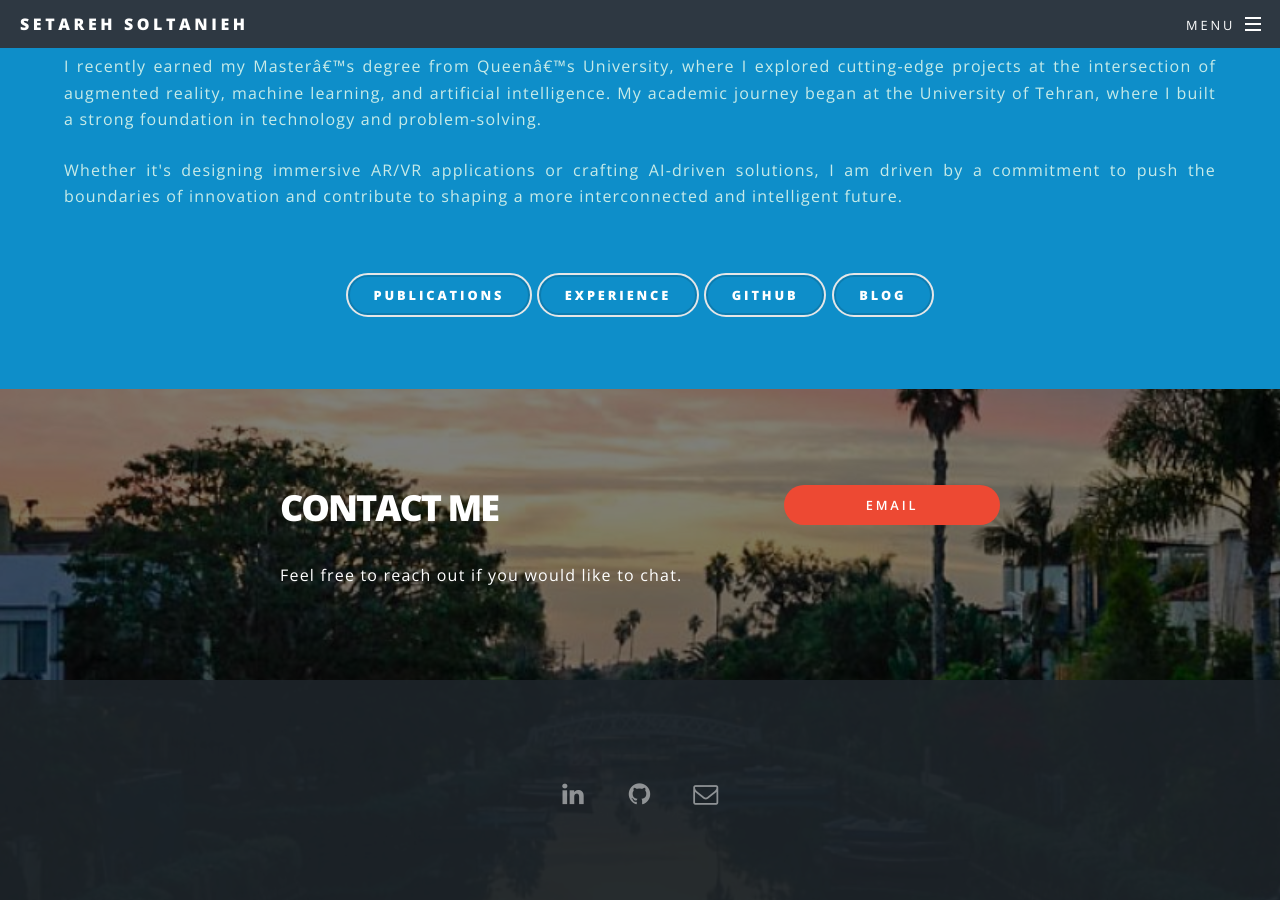
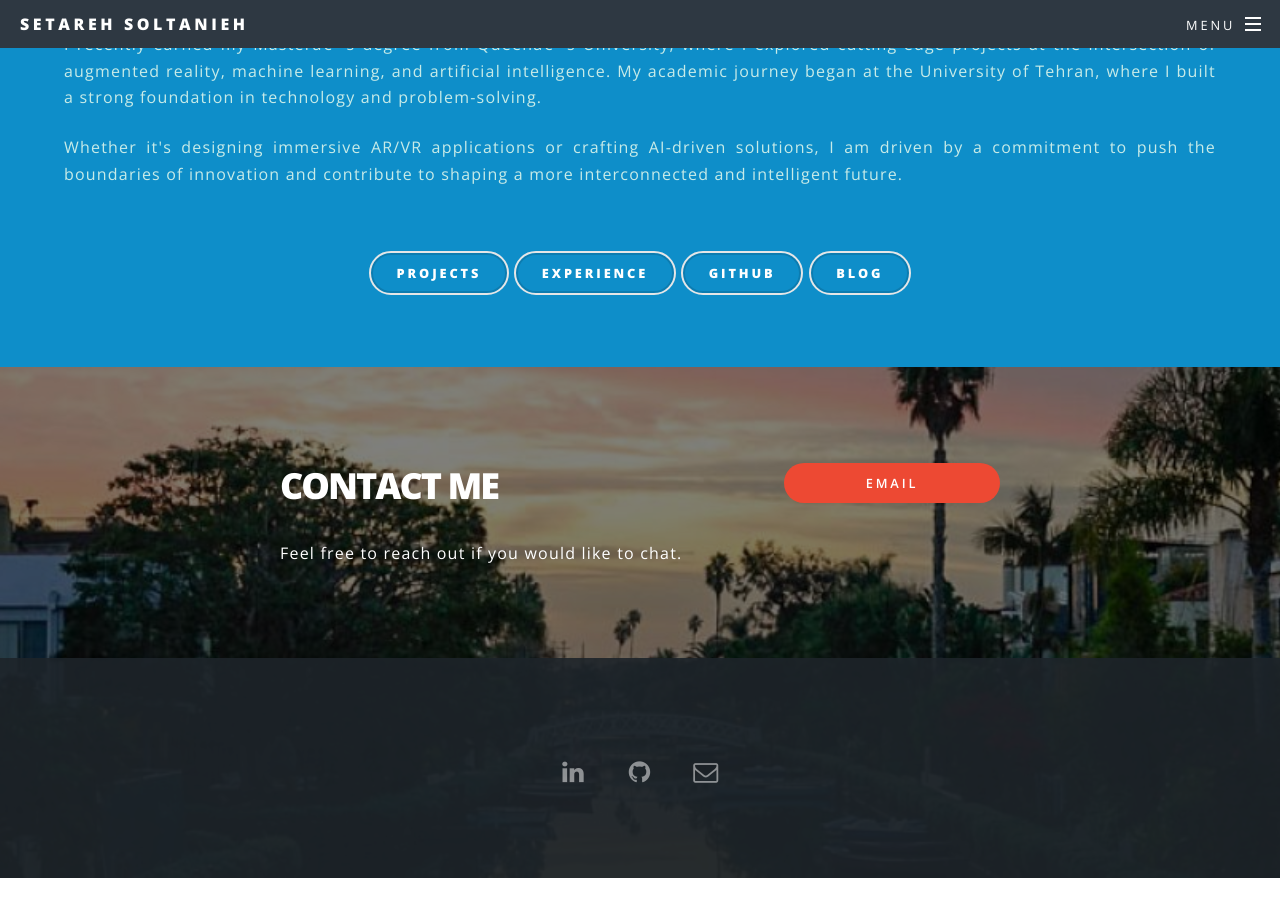
Before and after one commit to setareh-soltanieh/setareh-soltanieh.github.io, a Jekyll site: the page index.html, which Jekyll copies as it is, in a window 1280 px wide and 900 px high, scrolled down 1600 px. Built offline with Jekyll 4.4.1, drawn with Linux system fonts in a browser that asks for light colours; comment, search, counter and statistics services are not loaded; after the commit the page ends 2478 px from its top, so only the background shows below that.

Commit message:
Added the bio

```diff
--- a/index.html
+++ b/index.html
@@ -99,7 +99,7 @@
 								</h2>
 
 <!-- 								<div class="col-lg-3 col-md-3 col-sm-3"> -->
-								<img src="images/pp_cropped.jpg" />
+								<img src="images/setareh.jpeg" />
 
 								<p style="text-align:justify;">
 								I operate at the intersection of AR/VR and artificial intelligence.
@@ -130,21 +130,11 @@
 									Whether it's designing immersive AR/VR applications or crafting AI-driven solutions, I am driven by a commitment to push the boundaries of innovation and contribute to shaping a more interconnected and intelligent future.
 									</p>
 
-
-
-<!-- 								<p style="text-align:justify;">
-								I also strongly believe in cultural preservation. To that end, I have
-								(a) open-sourced an <a href="https://danikiyasseh.github.io/datasets"><u>image dataset</u></a> of Arab heritage for use by machine learning researchers,
-								(b) created an <a href="https://danikiyasseh.github.io/Turath/UNESCODemo/"><u>online demo</u></a> which allows users to identify UNESCO heritage sites in the Arab world based on an uploaded image, and
-								(c) founded a non-profit organization, <a href="https://arabsinml.github.io/"><u>Arabs in Machine Learning</u></a> (أمل), with a focus on engaging and amplyifying the voices of Arab researchers.
-								</p> -->
-
-
 							</header>
 
-							<a href="./publications.html" class="button style2"><b>Publications</b></a>
+							<a href="./publications.html" class="button style2"><b>Projects</b></a>
 							<a href="./experience.html" class="button style2"><b>Experience</b></a>
-							<a href="https://github.com/danikiyasseh" class="button style2"><b>GitHub</b></a>
+							<a href="https://github.com/setareh-soltanieh" class="button style2"><b>GitHub</b></a>
 							<a href="./blogs/index.html" class="button style2"><b>Blog</b></a>
 		<!-- 			                <a href="./tfjs_models/index.html" class="button style2"><b>Trial</b></a> -->
 
```
Also changed, not shown: images/setareh.jpeg (added).
